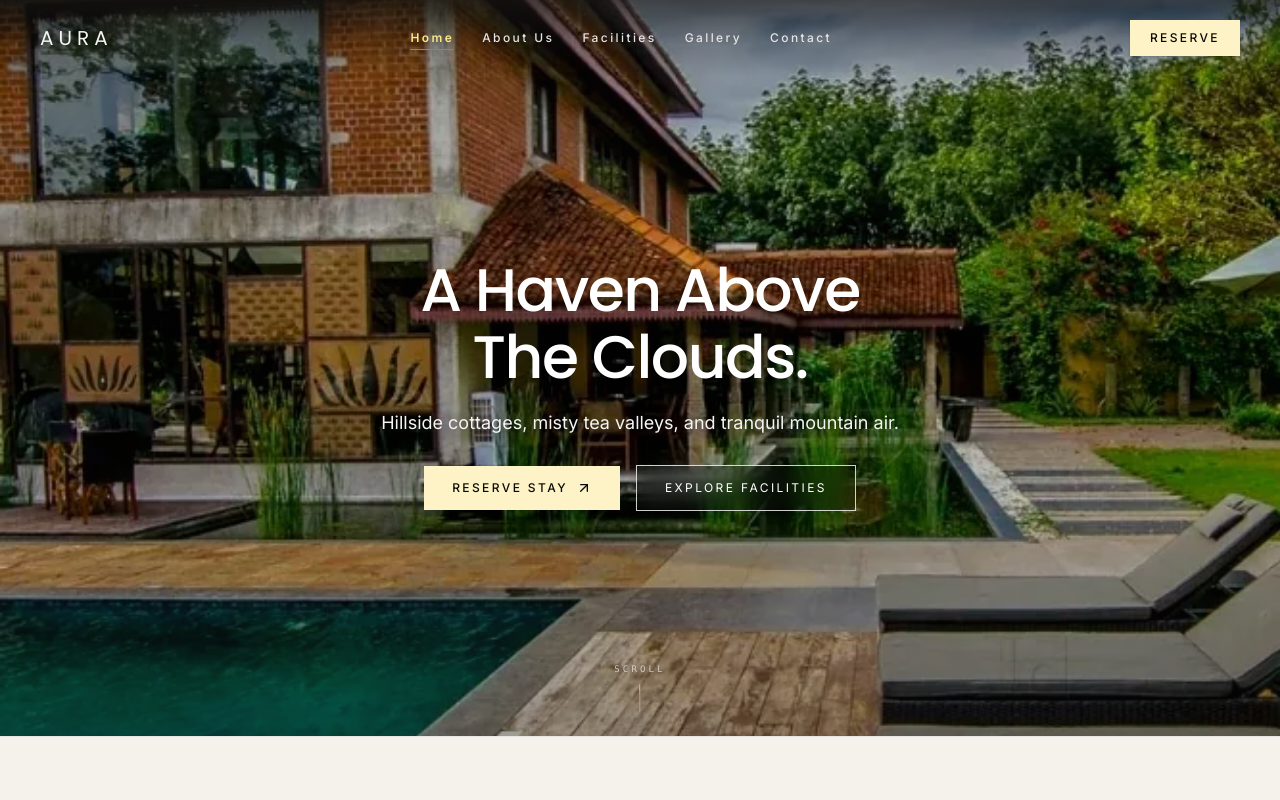
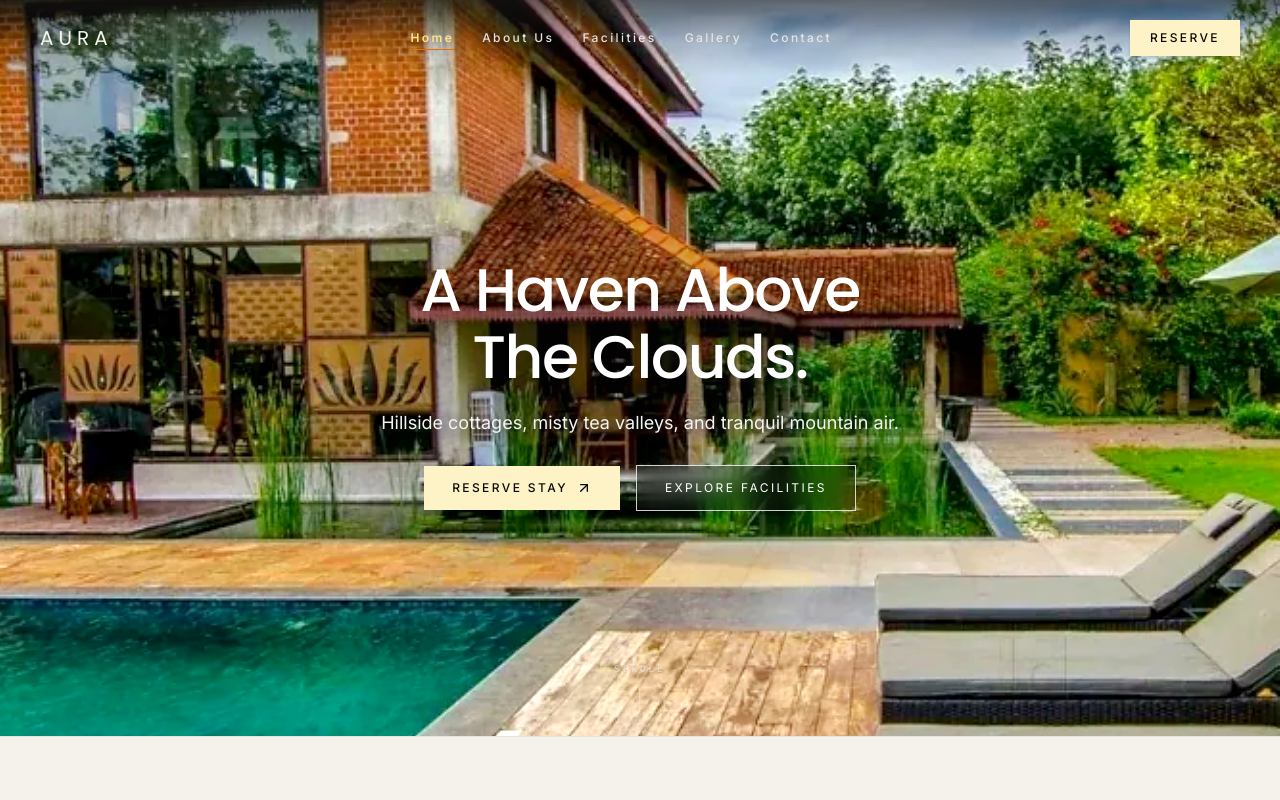
Before and after one commit to Rishanthi2004/resortttt, a React (Vite) app: page / in a window 1280 px wide. Shown: the top 800 px of the page. Built offline with nearby package versions, Linux system fonts and the light colour scheme.

Commit message:
Enhance hero image clarity, brightness, and remove dark overlay

```diff
--- a/src/components/Hero.tsx
+++ b/src/components/Hero.tsx
@@ -41,11 +41,11 @@ export const Hero: React.FC<HeroProps> = ({ onExploreVillas, onOpenBooking, onNa
           src={RESORT_DATA.userImages.heroPoolPavilion}
           alt="Brick-and-terracotta resort pavilion overlooking a turquoise swimming pool, lily pond, and lush garden walkway"
           referrerPolicy="no-referrer"
-          className="absolute inset-0 w-full h-full object-cover object-center contrast-[1.04] saturate-[1.05]"
+          className="absolute inset-0 w-full h-full object-cover object-center brightness-[1.06] contrast-[1.04] saturate-[1.06]"
         />
 
-        {/* Light edge-only vignette preserving photo clarity and text legibility */}
-        <div className="absolute inset-0 bg-gradient-to-t from-stone-950/40 via-stone-950/15 to-stone-950/30 pointer-events-none" />
+        {/* Ultra-light centered legibility glow only, keeping the photo bright and clear */}
+        <div className="absolute inset-0 bg-[radial-gradient(ellipse_58%_44%_at_50%_46%,rgba(12,10,9,0.26)_0%,transparent_74%)] pointer-events-none" />
       </div>
 
       {/* Main Headline & Centered Actions */}
--- a/src/data/resortData.ts
+++ b/src/data/resortData.ts
@@ -68,7 +68,7 @@ export const RESORT_DATA = {
   coordinates: "46°21'32\"N 10°52'19\"E",
   // User-provided real resort photography assets
   userImages: {
-    heroPoolPavilion: "/assets/hero-pool-pavilion.webp",
+    heroPoolPavilion: "/assets/hero-pool-pavilion.jpg",
     heroHillsideRetreat: "/assets/hero-hillside-retreat.jpg",
     cliffTimberBungalow: "/assets/gallery-cliff-timber-bungalow.jpg",
     mountainRidgeGrounds: "/assets/gallery-mountain-ridge-grounds.jpg",
```
Also changed, not shown: public/assets/hero-pool-pavilion.jpg (added), public/assets/hero-pool-pavilion.webp (deleted).
